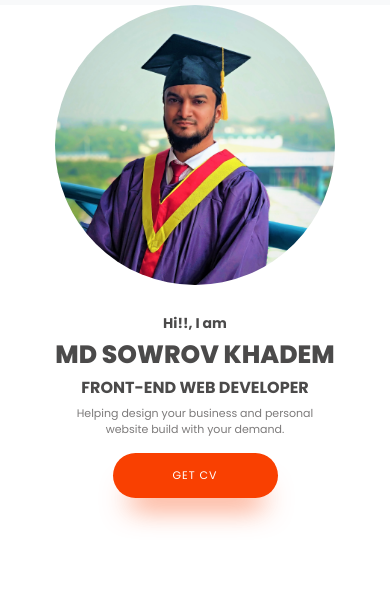
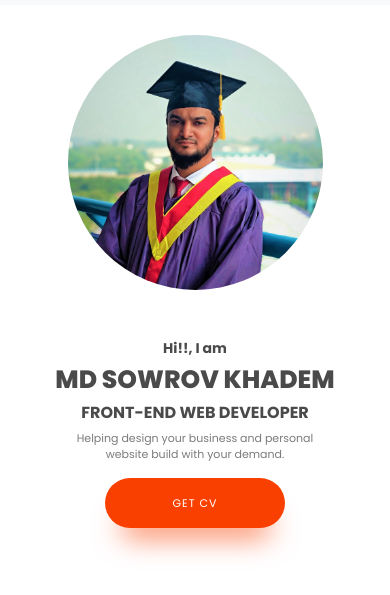
Before and after one commit to mdsowrov2020/my_folio, a website: page index.html in a window 390 px wide. Shown: the part 51-646 px from the top of the page. Drawn offline with nearby package versions, Linux system fonts and the light colour scheme.

Commit message:
update banner on mobile

```diff
--- a/css/components/_button.scss
+++ b/css/components/_button.scss
@@ -17,9 +17,9 @@
   -webkit-box-shadow: 1px 23px 29px -15px rgba(249, 64, 1, 0.75);
   -moz-box-shadow: 1px 23px 29px -15px rgba(249, 64, 1, 0.75);
   @include mobile {
-    height: 45px;
-    width: 165px;
-    line-height: 45px;
+    height: 50px;
+    width: 180px;
+    line-height: 50px;
     font-size: 11px;
   }
 }
--- a/css/layout/_banner.scss
+++ b/css/layout/_banner.scss
@@ -53,9 +53,10 @@
   border-radius: 50%;
   margin-left: auto;
   @include mobile {
-    margin: auto;
-    height: 280px;
-    width: 280px;
+    margin: 30px auto;
+    margin-bottom: 20px !important;
+    height: 255px;
+    width: 255px;
   }
 
   img {
```
Also changed, not shown: css/stye.css, 1 other file.
